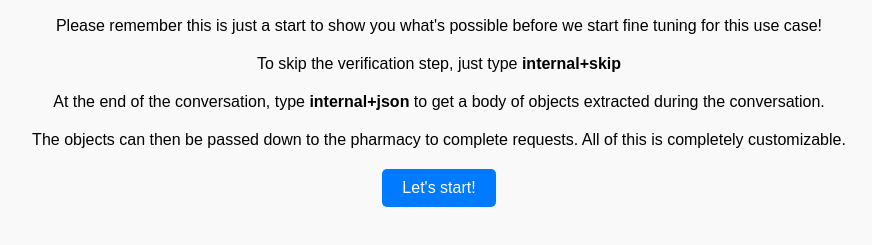
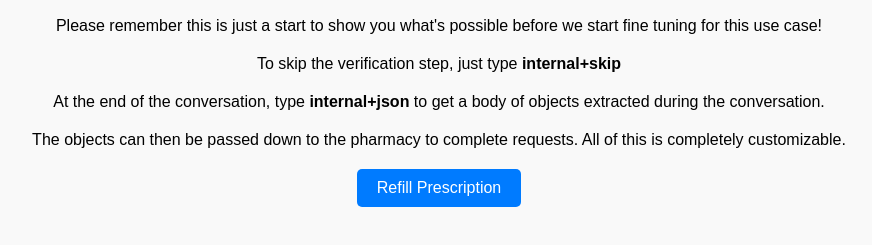
Before and after one commit to crystal-notable/common-spirit-prescription-refill, a plain HTML site: page index.html in a window 1280 px wide. Shown: the part 347-592 px from the top of the page, without its empty margins (201-1073 px from the left). Drawn offline with Linux system fonts and the light colour scheme.

Commit message:
Update index.html

```diff
--- a/index.html
+++ b/index.html
@@ -45,7 +45,7 @@
         <p>To skip the verification step, just type <b>internal+skip</b></p>
         <p>At the end of the conversation, type <b>internal+json</b> to get a body of objects extracted during the conversation.</p>
         <p>The objects can then be passed down to the pharmacy to complete requests. All of this is completely customizable.</p>
-        <button token-id="145b7bff-d062-4c5e-80a6-f7ddece28010" class="nav_button assistant-button-takeover">Let's start!</div>
+        <button token-id="145b7bff-d062-4c5e-80a6-f7ddece28010" class="nav_button assistant-button-takeover">Refill Prescription</div>
     </div>
     <script id="notableAssistantScript" type="text/javascript" src="https://checkin.pcmahealth.org/cdn/assistant/hero.js?configurationId=018fe043-79f1-7ab0-9472-fd7e30e4d434"></script>
 </body>
```
